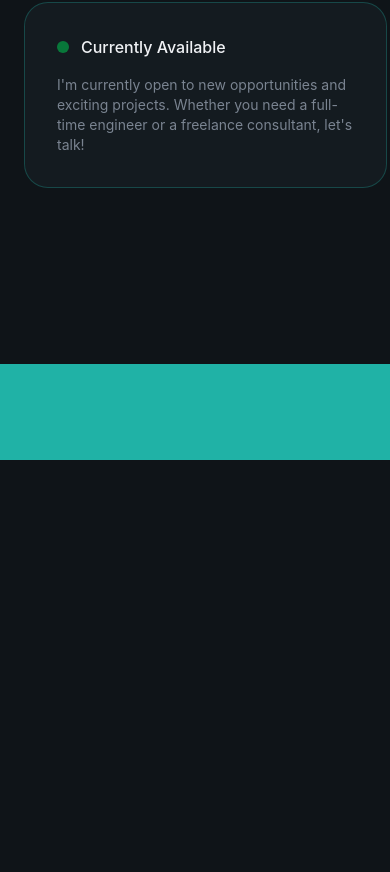
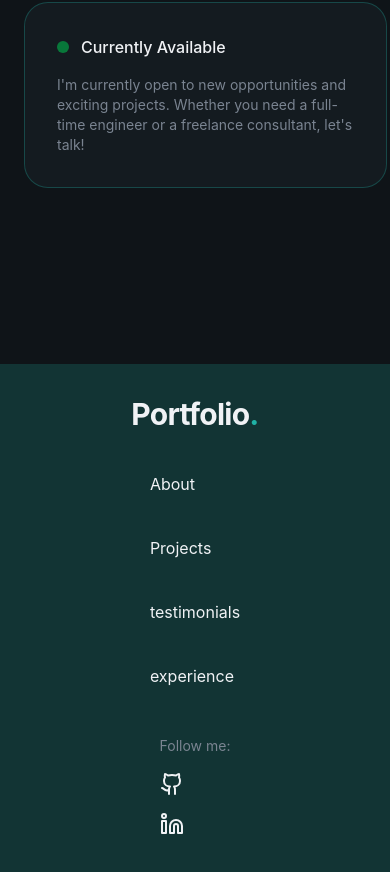
Before and after one commit to Nayemcqu/nayemsportfolio, a React (Vite) app: page / in a window 390 px wide. Shown: the part 8828-9700 px from the top of the page. Before the commit the page ends 9288 px from the top, so only its background shows below. Built offline with nearby package versions, Linux system fonts and the light colour scheme.

Commit message:
footer section done

```diff
--- a/src/sections/Footer.jsx
+++ b/src/sections/Footer.jsx
@@ -1,8 +1,48 @@
+import { Github,Linkedin } from "lucide-react";
 export default function Footer(){
+const navLinks=[
+   {href:"#About",label:"About"},
+   {href:"#projects",label:"Projects"},
+   {href:"#testimonials",label:"testimonials"},
+    {href:"#experience",label:"experience"},
 
+]
 return (
-  <footer className="py-12 container mx-auto px-4 bg-primary mt-12">
+  <footer className="pb-20  mx-auto px-4 bg-primary/20 mt-12">
+  <div className="py-8 flex md:flex-row md:justify-between flex-col space-y-8  md:space-x-4 items-center md:items-start justify-center ">
 
+<div className="flex ">
+<a href="#" className="text-3xl font-bold tracking-tight hover:text-primary">
+   Portfolio<span className="text-primary">.</span></a>
+</div>
+
+
+<div className=" flex md:flex-row md:justify-between md:space-x-6 flex-col space-y-6 justify-center text-base " >
+
+{navLinks.map((item,index)=>(
+<div className="p-2" key={index}>
+<a  href={item.href} className=" hover:text-primary-foreground/30 " >
+{item.label}
+</a>
+</div>
+
+
+))}
+
+</div>
+
+<div className="flex md:flex-row flex-col justify-center  md:justify-between animate-fade-in animation-delay-400 md:space-x-2 ">
+<span className="p-2 text-muted-foreground text-sm">Follow me:</span>
+{[{icon:Github,href:"https://github.com/Nayemcqu"},
+   {icon:Linkedin,href:"#"}
+].map((social,indx)=>(
+   <a className="p-2 rounded-full hover:bg-primary/10 hover:text-primary transition-all duration-300" key={indx} href={social.href}>
+    {<social.icon  className=""/>}</a>
+))}
+</div>
+
+
+  </div>
 
  </footer>
 
```
